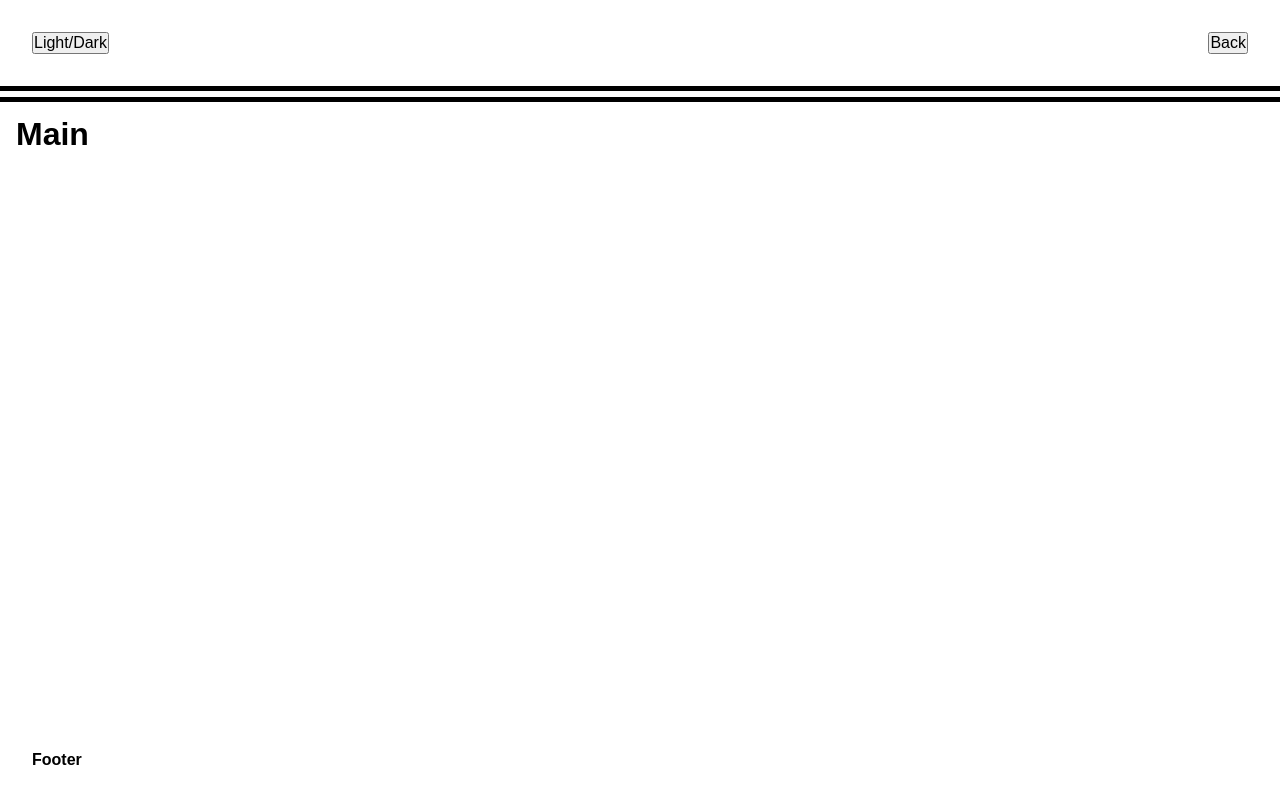
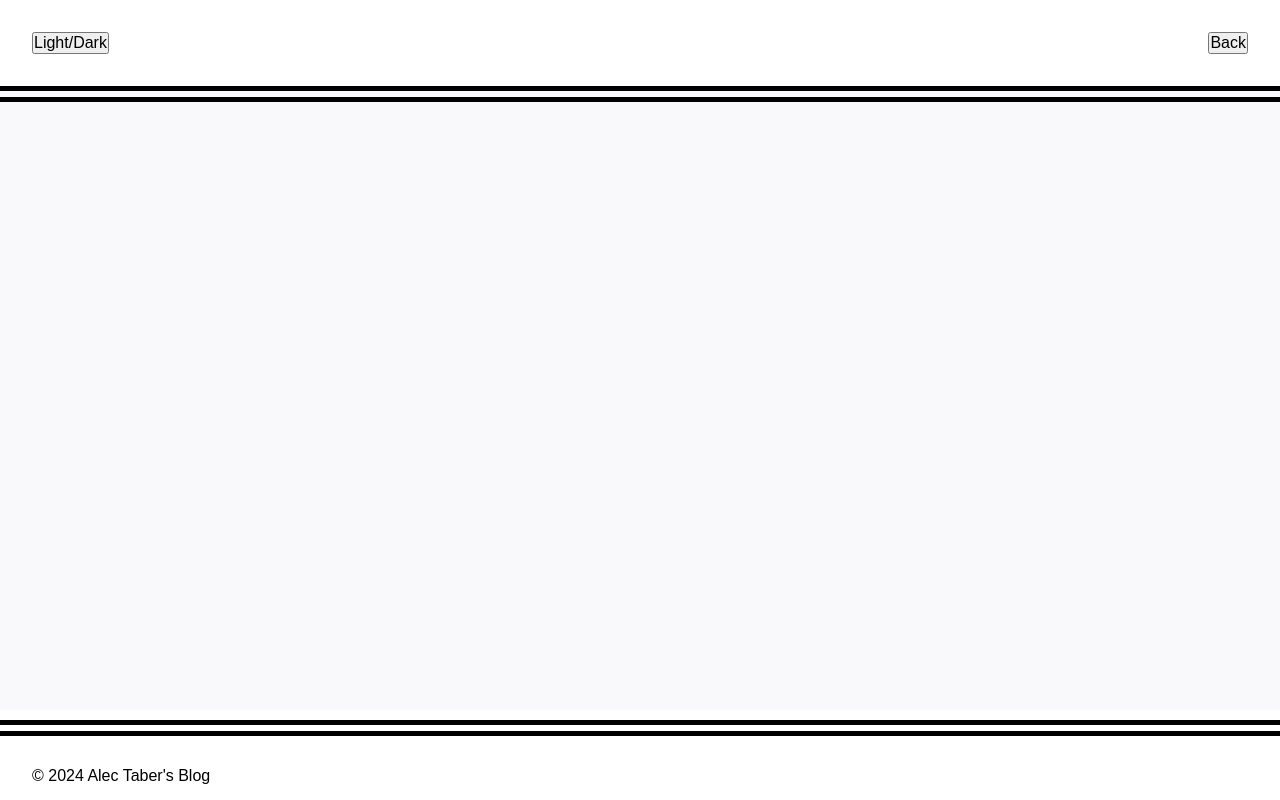
Before and after one commit to AlecTaber/personal-blog, a plain HTML site: page blog.html in a window 1280 px wide. Drawn offline with Linux system fonts and the light colour scheme.

Commit message:
add blog elements to blog.html

```diff
--- a/blog.html
+++ b/blog.html
@@ -14,7 +14,7 @@
   <script defer src="./assets/js/blog.js" type="text/javascript"></script>
 </head>
 
-<body>
+<body class="light">
 
   <header>
     <button class="toggle"> Light/Dark </button>
@@ -22,11 +22,12 @@
   </header>
 
   <main>
-    <h1>Main</h1>
+    <ul id="posts">
+    </ul>
   </main>
 
   <footer>
-    <h2>Footer</h2>
+    <p>&copy; 2024 Alec Taber's Blog</p>
   </footer>
 
   <!-- TODO: Create header, main, and footer elements -->
```
